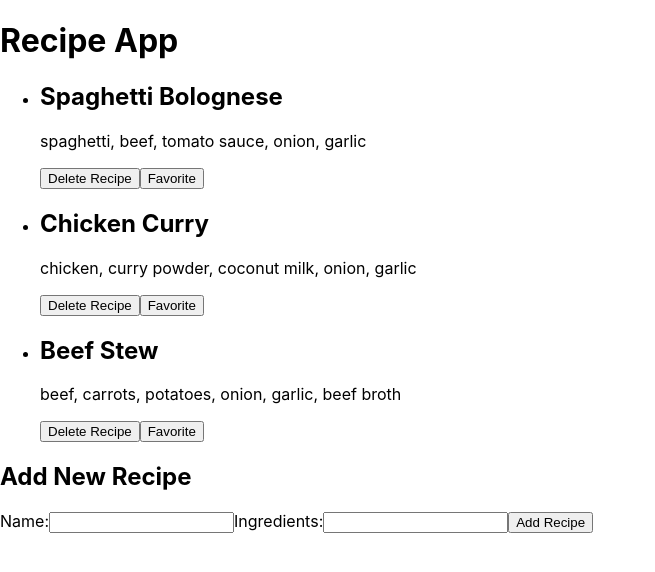
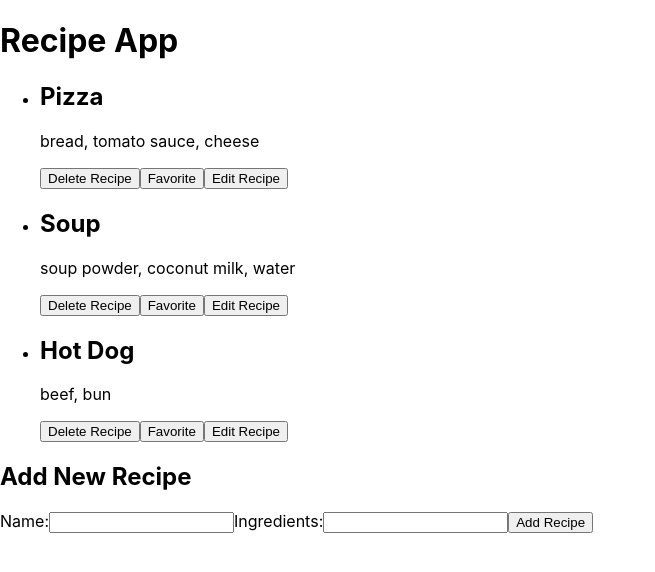
Before and after one commit to fanko89/React-Recipie-App, a React (Create React App) app: page / in a window 1280 px wide. Shown: the top 572 px of the page, without its empty margins (0-655 px from the left). Built offline with nearby package versions, Linux system fonts and the light colour scheme.

Commit message:
fixed update

```diff
--- a/src/App.js
+++ b/src/App.js
@@ -2,16 +2,17 @@ import React, { useState } from "react";
 
 function App() {
   const [recipes, setRecipes] = useState([
-    { id: 1, name: "Spaghetti Bolognese", ingredients: "spaghetti, beef, tomato sauce, onion, garlic", isFavorited: false },
-    { id: 2, name: "Chicken Curry", ingredients: "chicken, curry powder, coconut milk, onion, garlic", isFavorited: false },
-    { id: 3, name: "Beef Stew", ingredients: "beef, carrots, potatoes, onion, garlic, beef broth", isFavorited: false }
+    { id: 1, name: "Pizza", ingredients: "bread, tomato sauce, cheese", isFavorited: false },
+    { id: 2, name: "Soup", ingredients: "soup powder, coconut milk, water", isFavorited: false },
+    { id: 3, name: "Hot Dog", ingredients: "beef, bun", isFavorited: false }
   ]);
 
   const [newRecipe, setNewRecipe] = useState({ name: "", ingredients: "" });
+  const [editRecipe, setEditRecipe] = useState({ id: null, name: "", ingredients: "" });
 
   const handleAddRecipe = () => {
     const recipeId = recipes.length + 1;
-    const recipeToAdd = { ...newRecipe, id: recipeId };
+    const recipeToAdd = { ...newRecipe, id: recipeId, isFavorited: false };
     setRecipes([...recipes, recipeToAdd]);
     setNewRecipe({ name: "", ingredients: "" });
   };
@@ -21,15 +22,20 @@ function App() {
     setRecipes(updatedRecipes);
   };
 
-  const handleEditRecipe = (id, updatedRecipe) => {
+  const handleEditRecipe = (recipe) => {
+    setEditRecipe({ id: recipe.id, name: recipe.name, ingredients: recipe.ingredients });
+  };
+
+  const handleSaveRecipe = () => {
     const updatedRecipes = recipes.map((recipe) => {
-      if (recipe.id === id) {
-        return { ...recipe, ...updatedRecipe };
+      if (recipe.id === editRecipe.id) {
+        return { ...recipe, name: editRecipe.name, ingredients: editRecipe.ingredients };
       } else {
         return recipe;
       }
     });
     setRecipes(updatedRecipes);
+    setEditRecipe({ id: null, name: "", ingredients: "" });
   };
 
   const handleToggleFavorite = (id) => {
@@ -49,10 +55,22 @@ function App() {
       <ul>
         {recipes.map((recipe) => (
           <li key={recipe.id}>
-            <h2>{recipe.name}</h2>
-            <p>{recipe.ingredients}</p>
-            <button onClick={() => handleDeleteRecipe(recipe.id)}>Delete Recipe</button>
-            <button onClick={() => handleToggleFavorite(recipe.id)}>{recipe.isFavorited ? "Unfavorite" : "Favorite"}</button>
+            {editRecipe.id === recipe.id ? (
+              <>
+                <input type="text" value={editRecipe.name} onChange={(e) => setEditRecipe({ ...editRecipe, name: e.target.value })} />
+                <input type="text" value={editRecipe.ingredients} onChange={(e) => setEditRecipe({ ...editRecipe, ingredients: e.target.value })} />
+                <button onClick={handleSaveRecipe}>Save</button>
+                <button onClick={() => setEditRecipe({ id: null, name: "", ingredients: "" })}>Cancel</button>
+              </>
+            ) : (
+              <>
+                <h2>{recipe.name}</h2>
+                <p>{recipe.ingredients}</p>
+                <button onClick={() => handleDeleteRecipe(recipe.id)}>Delete Recipe</button>
+                <button onClick={() => handleToggleFavorite(recipe.id)}>{recipe.isFavorited ? "Unfavorite" : "Favorite"}</button>
+                <button onClick={() => handleEditRecipe(recipe)}>Edit Recipe</button>
+              </>
+            )}
           </li>
         ))}
       </ul>
```
